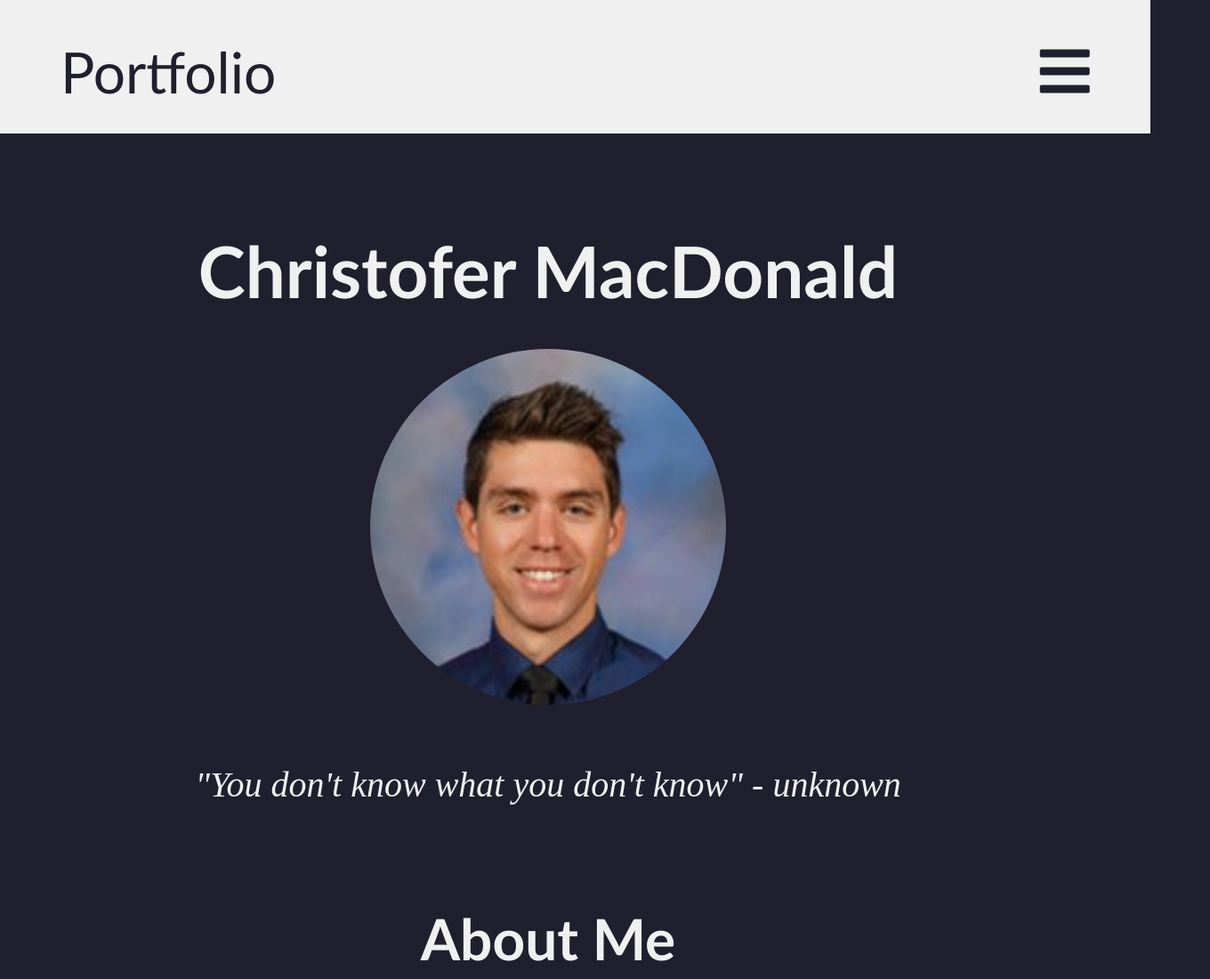
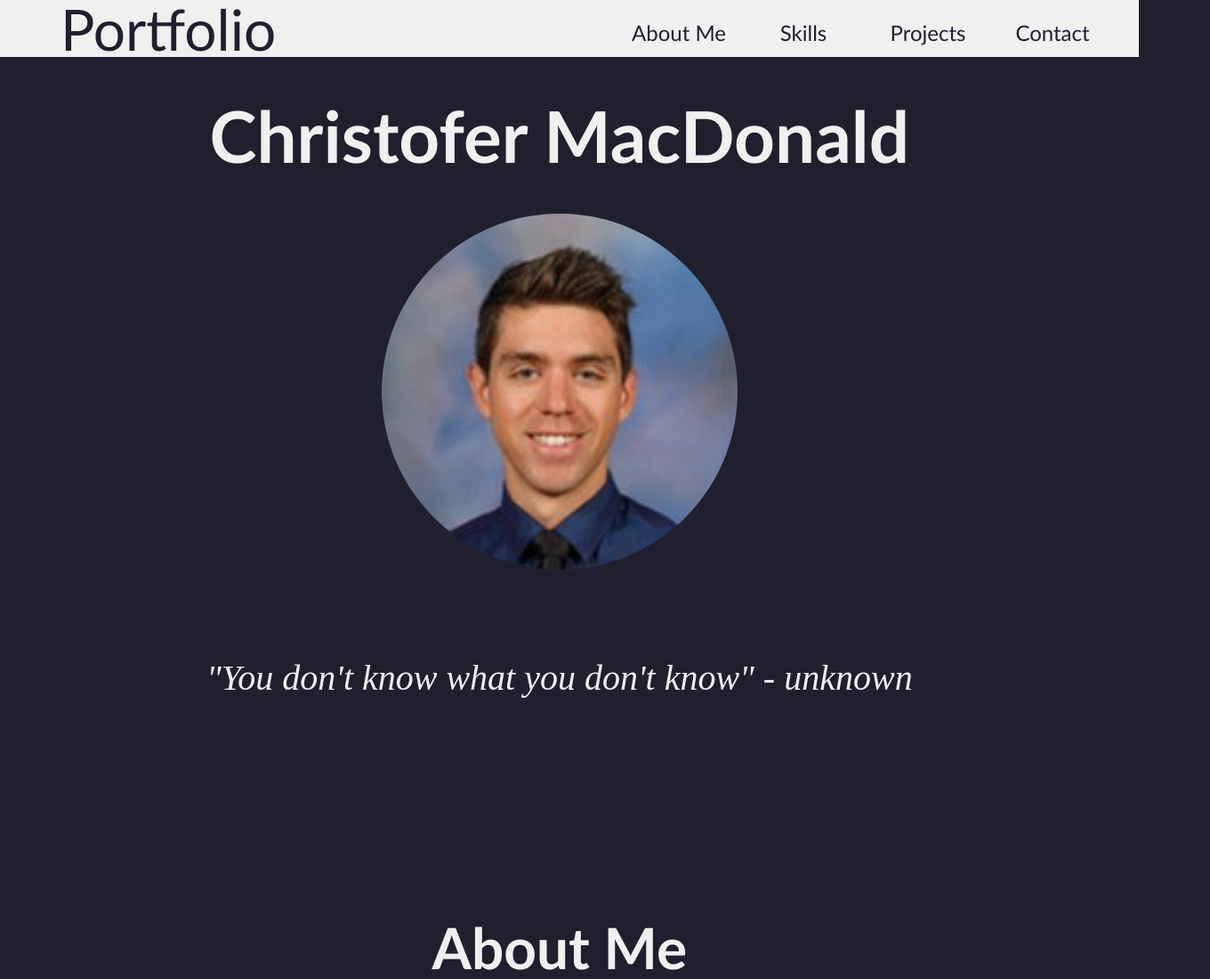
Before and after one commit to christopher-1989/portfolio-website, a plain HTML site: page index.html in a window 1280 px wide. Shown: the top 1100 px of the page at 89% size, 1360 px wide, since content can reach past the window. Drawn offline with Linux system fonts and the light colour scheme.

Commit message:
Fixed margins outside of 100% width. Link buttons to display-> block Navbar anchors have functionality and UX for small media screen. Still to do: 1) Navbar for small media screens 2) alert for email using onclick 3) Responsiveness

```diff
--- a/index.html
+++ b/index.html
@@ -30,16 +30,16 @@
     </div>
     <div class="nav-menu">
         <div class="nav-item">
-            <a class="nav-button" href="">About Me</a>
+            <a class="nav-button" href="#about-me">About Me</a>
         </div>
         <div class="nav-item">
-            <a class="nav-button" href="">Skills</a>
+            <a class="nav-button" href="#skills">Skills</a>
+        </div>
+        <div class="nav-item" >
+            <a class="nav-button" href="#projects">Projects</a>
         </div>
         <div class="nav-item">
-            <a class="nav-button" href="">Projects</a>
-        </div>
-        <div class="nav-item">
-            <a class="nav-button" href="">Contact</a>
+            <a class="nav-button" href="contact.html">Contact</a>
         </div>
     </div>
   </nav>
@@ -52,11 +52,11 @@
         <div class="circular-portrait">
             <img src="resources/headshot.jpg" class="headshot" alt="headshot" />
         </div>
-        <h2 class="section-heading">About Me</h2>
+        <h2 class="section-heading" id="about-me">About Me</h2>
         <p class="first-para">Lorem ipsum dolor, sit amet consectetur adipisicing elit. Laborum, tempora minus, sapiente maiores voluptatum non vel, corporis similique totam eveniet hic enim dolore quo qui quis eligendi. Similique, natus pariatur.</p>
-        <p class="second-para">Lorem ipsum dolor, sit amet consectetur adipisicing elit. Laborum, tempora minus, sapiente maiores voluptatum non vel, corporis similique totam eveniet hic enim dolore quo qui quis eligendi. Similique, natus pariatur.</p>
+        <p class="second-para" >Lorem ipsum dolor, sit amet consectetur adipisicing elit. Laborum, tempora minus, sapiente maiores voluptatum non vel, corporis similique totam eveniet hic enim dolore quo qui quis eligendi. Similique, natus pariatur.</p>
     </section>
-    <section class="skills" >
+    <section class="skills" id="skills">
         <h2 class="section-heading">Skills</h2>
         <div class="skill-set" >
             <i class="fab fa-github" alt="GitHub"></i>
@@ -68,7 +68,7 @@
             <i class="fab fa-vuejs" alt="Vue.js"></i>
         </div>
     </section>
-    <section class="projects">
+    <section class="projects" id="projects">
         <h2>Projects</h2>
         <div class="project">
             <strong>Project 1</strong>
--- a/resources/css/styles.css
+++ b/resources/css/styles.css
@@ -1,9 +1,12 @@
 /* universal */
+
+* {
+    box-sizing: border-box;
+    margin: 0 auto;
+}
 
 html,
 body {
-    block-size: border-box;
-    margin: 0 0;
     font-size: 16px;
     font-family: 'Trebuchet MS', 'Lucida Sans Unicode', 'Lucida Grande', 'Lucida Sans', Arial, sans-serif;
     background-color: #201F2E;
@@ -14,8 +17,8 @@ body {
 .navbar {
     background: #fffe;
     color: #201F2E;
-    height: 80px;
-    width: 101%;
+    height: 8vh;
+    width: 100%;
     display: flex;
     justify-content: center;
     align-items: center;
@@ -24,14 +27,10 @@ body {
     top: -1%;
     z-index: 5;
     text-decoration: none;
-    padding-top: 40px;
-    padding-bottom: 30px;
-
 }
 
 .nav-container {
     height: 80px;
-    width: 100%;
     display: flex;
     justify-content: space-between;
     align-items: center;
@@ -59,7 +58,7 @@ body {
 }
 
 .nav-menu {
-    position: absolute;
+    position: relative;
     left: -200%;
     display: grid;
     grid-template-columns: repeat(4, auto);
@@ -73,6 +72,12 @@ body {
 
 .nav-item {
     height: 80px;
+}
+
+.nav-button {
+    text-decoration: none;
+    color: #201F2E;
+    font-size: 1.5rem;
 }
 
 .nav-links {
@@ -106,7 +111,7 @@ body {
     padding: 40px;
     width: 100%;
     display: grid;
-    grid-template-columns: repeat(1, 90vw);
+    grid-template-columns: repeat(1, 92vw);
     grid-auto-rows: minmax(10vh, auto);
     align-items: center;
     justify-items: center;
@@ -138,6 +143,9 @@ h1 {
 }
 
 .about-me h2 {
+
+    padding-top: 15vw;
+    margin: 0;
     grid-column: 1 / 2;
     grid-row: 5 / 6;
     font-size: 4rem;
@@ -146,14 +154,15 @@ h1 {
 }
 
 .about-me p {
+    box-sizing: border-box;
+    width: 80%;
     grid-column: 1 / 2;
     line-height: 5rem;
     font-size: 2.5rem;
     display: flex;
     flex: auto;
-    padding-left: 80px;
-    padding-right: 80px;
     text-align: center;
+    padding: 2rem;
 }
 
 .quote {
@@ -167,13 +176,14 @@ h1 {
     padding: 40px;
     width: 100%;
     display: grid;
-    grid-template-columns: repeat(1, 90vw);
+    grid-template-columns: repeat(1, 92vw);
     grid-auto-rows: minmax(8vh, auto);
     align-items: center;
     justify-items: center;
 }
 
 .skills h2 {
+    margin-top: 12vw;
     grid-column: 1 / 2;
     font-size: 4rem;
     display: flex;
@@ -196,7 +206,7 @@ h1 {
     padding: 40px;
     width: 100%;
     display: grid;
-    grid-template-columns: repeat(1, 90vw);
+    grid-template-columns: repeat(1, 92vw);
     grid-template-rows: 10vh;
     grid-auto-rows: minmax(30vh, auto);
     align-items: center;
@@ -205,6 +215,7 @@ h1 {
 }
 
 .projects h2 {
+    margin-top: 10vw;
     grid-column: 1 / 2;
     font-size: 4rem;
     display: flex;
@@ -283,20 +294,25 @@ footer {
 
 .cont {
     font-size: 7rem;
+    color: #fffe;
     padding: 1.5rem;
+    text-decoration: none;
 }
 
+.link {
+    color: #fffe;
+    text-decoration: none;
+    display: block;
+}
 
+@media only screen and (min-width: 960px) {
     /*ONLY USE HOVER ON DESKTOP DEVICES*/
-
-
     .project:hover {
         background-color: #fffe;
         color: #201F2E;
         border: none;
         transition: all 0.2s ease-in-out;
     }
-
 
     .footer-button:hover {
         background-color: #fffe;
@@ -311,3 +327,35 @@ footer {
         border: none;
         transition: all 0.2s ease-in-out;
     }
+
+    .menu-icon {
+        display: none;
+    }
+
+    .nav-menu {
+        position: relative;
+        left: auto;
+        display: grid;
+        flex-direction: row;
+        text-align: center;
+        align-content: center;
+        grid-template-rows: 80px;
+        grid-auto-columns: repeat(12, auto);
+    }
+
+    .nav-item {
+        width: 130px;
+        padding-top: 30px;
+    }
+
+
+
+}
+
+@media screen and (prefers-reduced-motion: no-preference) {
+    html,
+    body {
+      scroll-behavior: smooth;
+
+    }
+  }
```
Also changed, not shown: contact.html (+3 -3 lines). Lines whose indentation alone changed are shown as unchanged.
